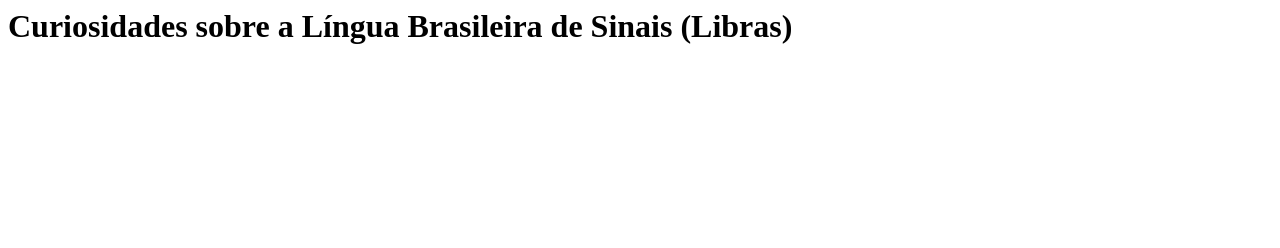
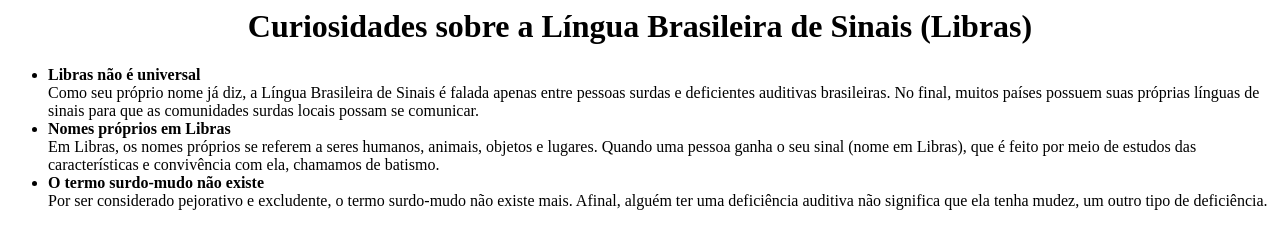
Before and after one commit to Giylia/Libras, a plain HTML site: page curiosidades.html in a window 1280 px wide. Drawn offline with Linux system fonts and the light colour scheme.

Commit message:
Update curiosidades.html

```diff
--- a/curiosidades.html
+++ b/curiosidades.html
@@ -5,6 +5,15 @@
     <TITLE>Curiosidades</TITLE>
   </READ>
   <BODY>
-    <h1>Curiosidades sobre a Língua Brasileira de Sinais (Libras)</h1>
-    <o
+    <CENTER>
+      <h1>Curiosidades sobre a Língua Brasileira de Sinais (Libras)</h1>
+          </CENTER>
+      <ul>
+       <li><b>Libras não é universal</b></li>Como seu próprio nome já diz, a Língua Brasileira de Sinais é falada apenas entre pessoas surdas e deficientes auditivas brasileiras. No final, muitos países possuem suas próprias línguas de sinais para que as comunidades surdas locais possam se comunicar.
+        <br>
+        <li><b>Nomes próprios em Libras</b></li>Em Libras, os nomes próprios se referem a seres humanos, animais, objetos e lugares. Quando uma pessoa ganha o seu sinal (nome em Libras), que é feito por meio de estudos das características e convivência com ela, chamamos de batismo.
+        <br>
+        <li><b> O termo surdo-mudo não existe</b></li>Por ser considerado pejorativo e excludente, o termo surdo-mudo não existe mais. Afinal, alguém ter uma deficiência auditiva não significa que ela tenha mudez, um outro tipo de deficiência.
+    </ul>
+
   </BODY>
```
